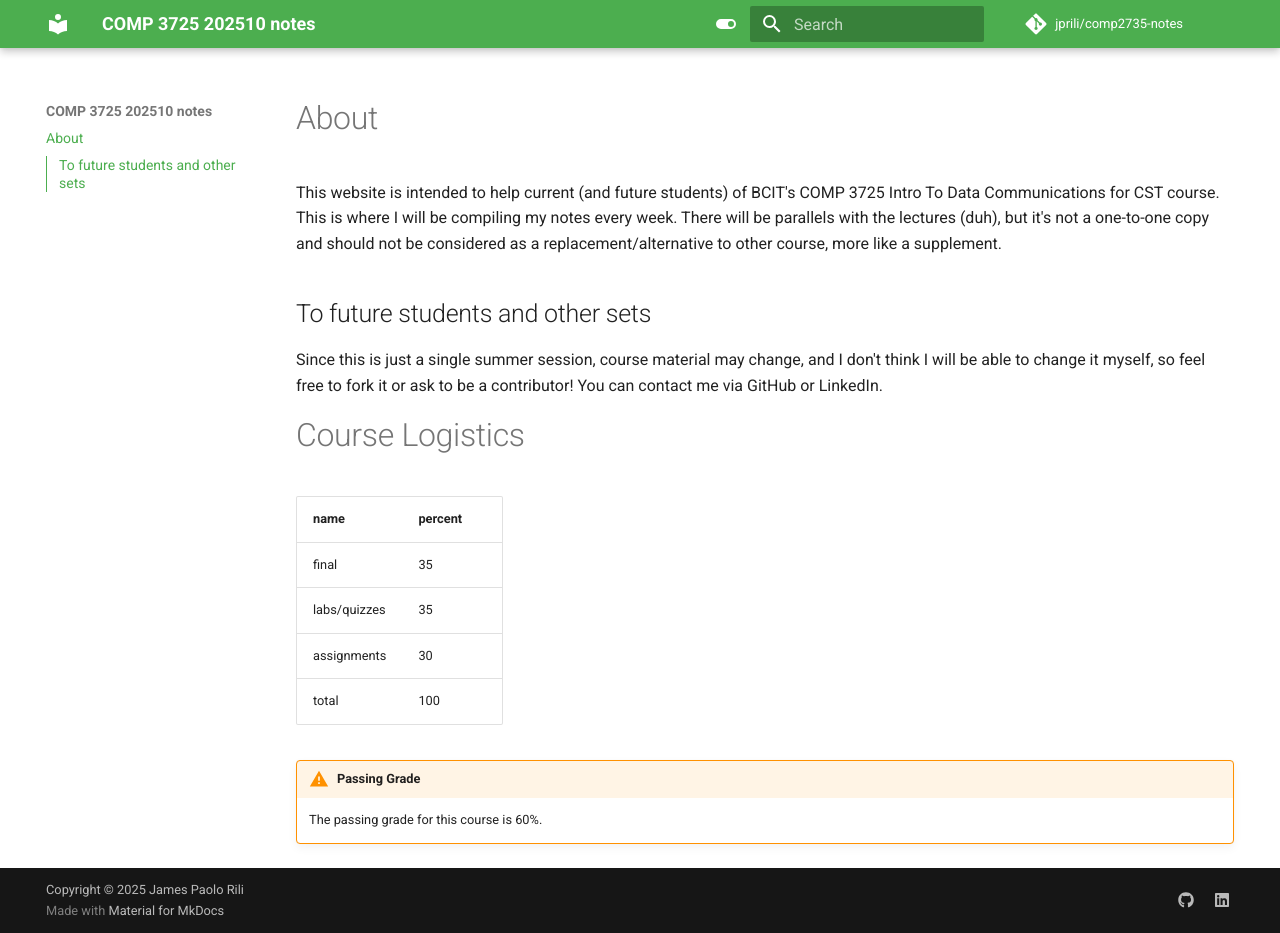
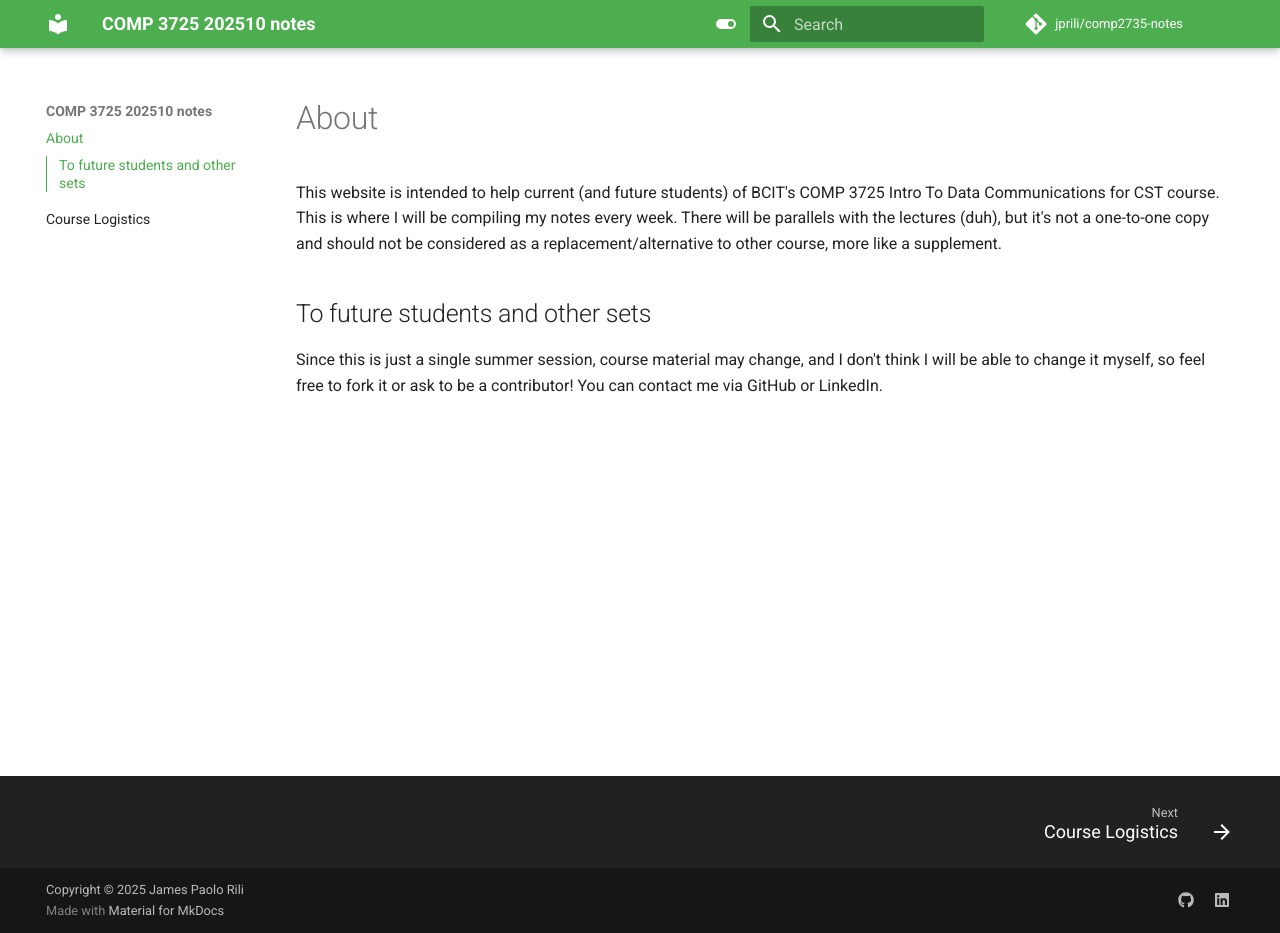
Before and after one commit to jprili/comp3725-notes, an MkDocs documentation site: the page built from docs/index.md, in a window 1280 px wide and 933 px high. Built offline with MkDocs 1.6.1 and Material for MkDocs 9.7.7, drawn with Linux system fonts in a browser that asks for light colours; comment, search, counter and statistics services are not loaded.

Commit message:
separate logistics

```diff
--- a/docs/index.md
+++ b/docs/index.md
@@ -9,16 +9,3 @@ but it's not a one-to-one copy and should not be considered as a replacement/alt
 ## To future students and other sets
 
 Since this is just a single summer session, course material may change, and I don't think I will be able to change it myself, so feel free to fork it or ask to be a contributor! You can contact me via GitHub or LinkedIn.
-
-# Course Logistics
-
-| name         | percent |
-|--------------|---------|
-| final        | 35      |
-| labs/quizzes | 35      |
-| assignments  | 30      |
-| total        | 100     |
-
-!!! warning "Passing Grade"
-
-    The passing grade for this course is 60%.
```
Also changed, not shown: docs/logistics.md (added, +12 -0 lines).
